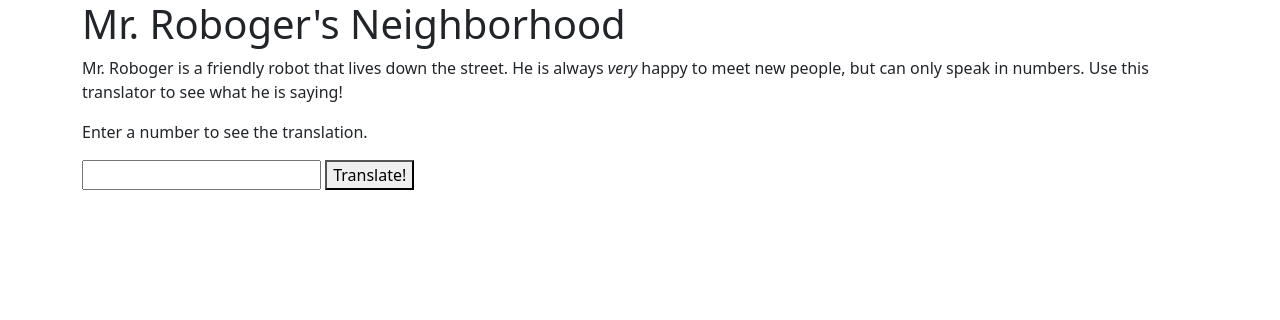
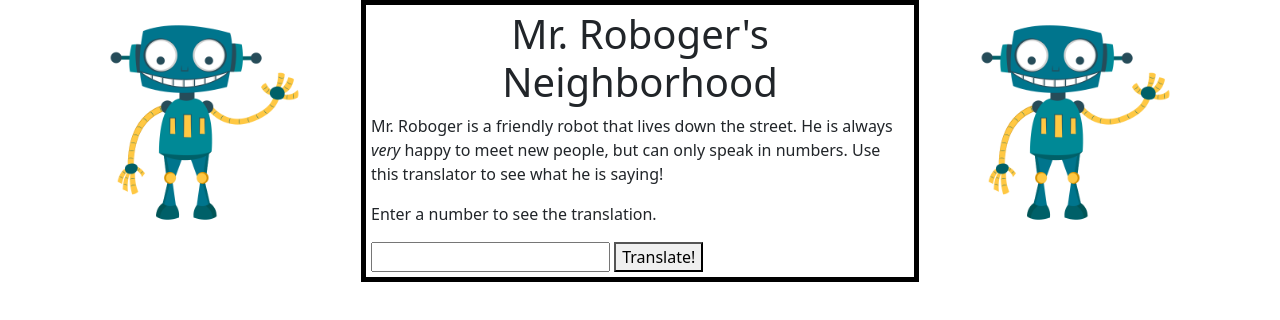
Before and after one commit to MaxBetich/mr-robogers-neighborhood, a plain HTML site: page index.html in a window 1280 px wide. Drawn offline with Linux system fonts and the light colour scheme.

Commit message:
improve UI, add css elements

```diff
--- a/css/styles.css
+++ b/css/styles.css
@@ -0,0 +1,23 @@
+.box1 {
+  width: 50%;
+  border: solid black;
+  border-width: 5px;
+  padding: 5px;
+  margin: auto;
+}
+
+.leftimg {
+  width: 20%;
+  margin: 1%;
+  float: left;
+}
+
+.rightimg {
+  width: 20%;
+  margin: 1%;
+  float: right;
+}
+
+h1 {
+  text-align: center;
+}
--- a/index.html
+++ b/index.html
@@ -8,6 +8,9 @@
 </head>
 <body>
   <div class="container">
+    <img class="leftimg" src="img/robot.jpg" alt="a friendly waving robot">
+    <img class="rightimg" src="img/robot.jpg" alt="a friendly waving robot">
+    <div class="box1">
       <h1>Mr. Roboger's Neighborhood</h1>
       <p>Mr. Roboger is a friendly robot that lives down the street. He is always <em>very</em> happy to meet new people, but can only speak in numbers. Use this translator to see what he is saying!</p>
       <p>Enter a number to see the translation.</p>
@@ -15,6 +18,7 @@
         <input id="number" type="number">
         <button type="submit" id="btn">Translate!</button>
       </form>
+    </div>
     <div id="result"></div>
   </div>
 </body>
--- a/js/scripts.js
+++ b/js/scripts.js
@@ -43,10 +43,13 @@ function roboTranslator(number) {
 
 function translator(event) {
   event.preventDefault();
+  document.getElementById("result").innerText = "";
   const number = document.getElementById("number").value;
-  document.getElementById("result").append(roboTranslator(number));
+  document.getElementById("result").setAttribute("class", "box1");
+  document.getElementById("result").append(roboTranslator(number).join(", "));
 }
 
 window.addEventListener("load", function() {
   const form = document.querySelector("form");
+  form.addEventListener("submit", translator);
 })
```
Also changed, not shown: img/robot.jpg (added), 1 other file. Lines whose indentation alone changed are shown as unchanged.
